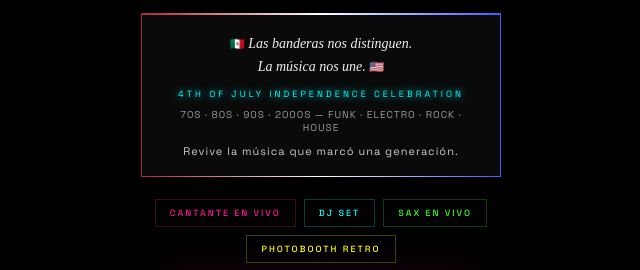
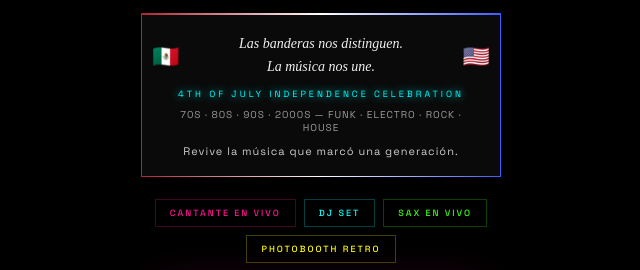
Before and after one commit to ahomesocialmedia1-alt/rewindpdc, a plain HTML site: page index.html in a window 1280 px wide. Shown: the part 749-1019 px from the top of the page, without its empty margins (319-959 px from the left). Drawn offline with Linux system fonts and the light colour scheme; a web font is replaced by a local one.

Commit message:
Separar banderas MX/USA hacia los costados de la tarjeta conmemorativa

```diff
--- a/index.html
+++ b/index.html
@@ -278,16 +278,24 @@ canvas#ball {
   text-align: center;
 }
 .usa-card-line1 {
+  display: flex;
+  align-items: center;
+  justify-content: space-between;
+  gap: 10px;
+  margin: 0 -12px;
+}
+.usa-card-line1 .usa-card-text {
   font-family: 'Playfair Display', serif;
   font-style: italic;
   font-size: 14px;
   line-height: 1.6;
   color: #f0f0f0;
+  flex: 1;
 }
 .usa-card-line1 .flag-emoji {
-  font-size: 12px;
+  font-size: 22px;
   font-style: normal;
-  vertical-align: middle;
+  flex-shrink: 0;
 }
 .usa-card-tag {
   margin-top: 10px;
@@ -460,7 +468,11 @@ canvas#ball {
   </div>
 
   <div class="usa-card">
-    <div class="usa-card-line1"><span class="flag-emoji">🇲🇽</span> Las banderas nos distinguen.<br>La música nos une. <span class="flag-emoji">🇺🇸</span></div>
+    <div class="usa-card-line1">
+      <span class="flag-emoji">🇲🇽</span>
+      <span class="usa-card-text">Las banderas nos distinguen.<br>La música nos une.</span>
+      <span class="flag-emoji">🇺🇸</span>
+    </div>
     <div class="usa-card-tag">4th of July Independence Celebration</div>
     <div class="usa-card-decades">70s · 80s · 90s · 2000s — Funk · Electro · Rock · House</div>
     <div class="usa-card-line2">Revive la música que marcó una generación.</div>
```
